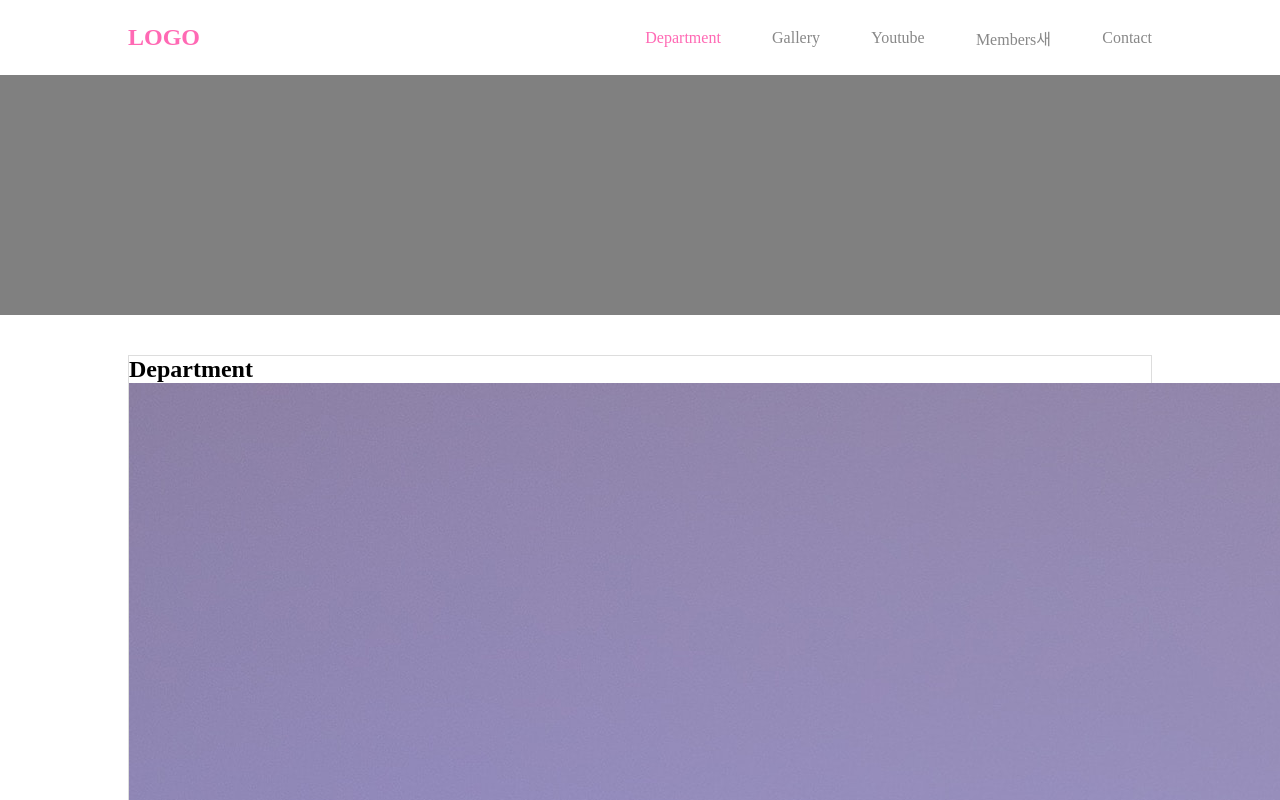
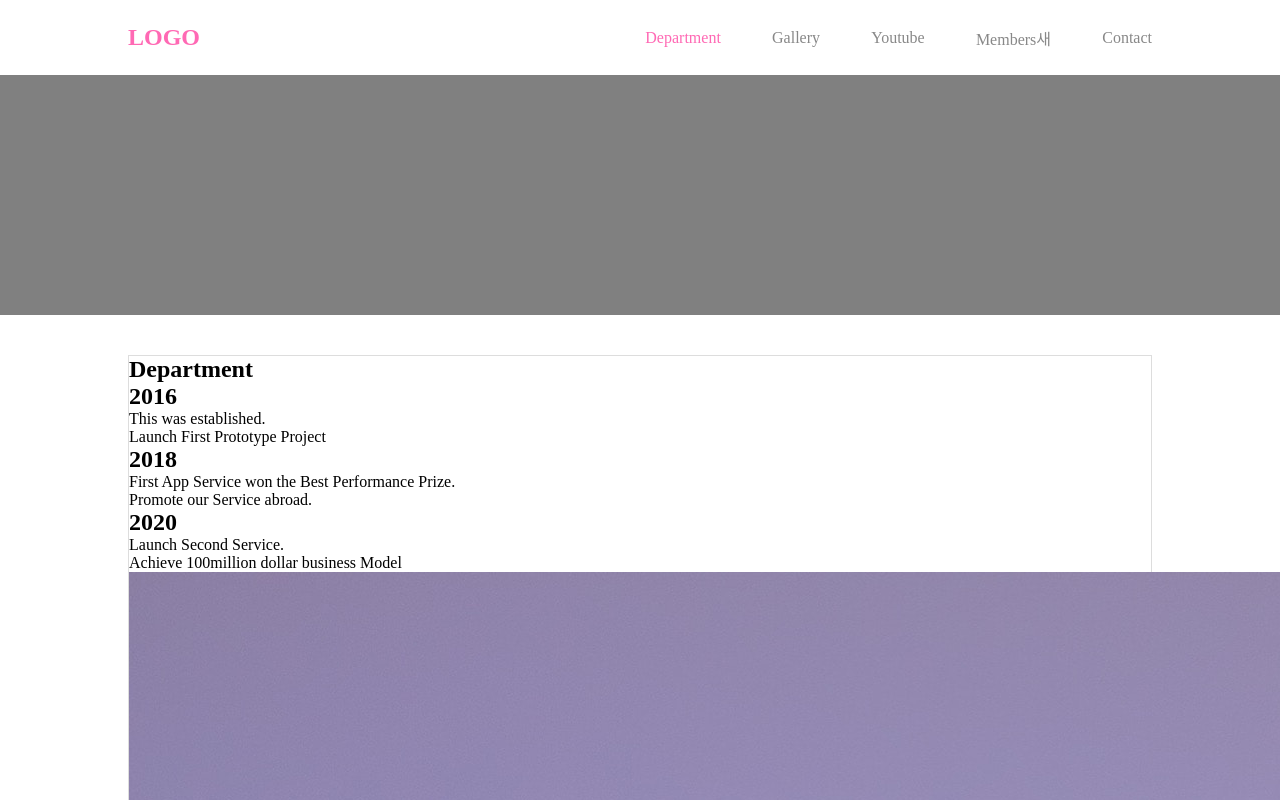
Before and after one commit to index00913/react_portpolio, a React (Create React App) app: page /#/department in a window 1280 px wide. Shown: the top 800 px of the page. Built offline with nearby package versions, Linux system fonts and the light colour scheme.

Commit message:
복잡한 형태의 json구조 반복 출력

```diff
--- a/src/components/sub/department/Department.jsx
+++ b/src/components/sub/department/Department.jsx
@@ -1,25 +1,46 @@
 import Layout from '../../common/layout/Layout';
 import { useEffect, useState } from 'react';
+const path = process.env.PUBLIC_URL;
 
 export default function Department() {
 	console.log('re-render');
-	const path = process.env.PUBLIC_URL;
-
-	console.log('re-render');
 	const [Department, setDepartment] = useState([]);
+	const [History, setHistory] = useState([]);
 
 	useEffect(() => {
 		//해당 useEffect구문은 컴포넌트 마운트시 한번만 동작됨
-		fetch('/DB/department.json')
+		fetch(`${path}/DB/department.json`)
 			.then((data) => data.json())
 			.then((json) => {
 				console.log(json.members);
 				setDepartment(json.members);
 			});
+
+		fetch(`${path}/DB/history.json`)
+			.then((data) => data.json())
+			.then((json) => {
+				console.log(json.history);
+				setHistory(json.history);
+			});
 	}, []);
 
 	return (
 		<Layout title={'Department'}>
+			<div>
+				{History.map((data, idx) => {
+					return (
+						<article key={idx}>
+							{/* {2016: 배열} */}
+							<h2>{Object.keys(data)[0]}</h2>
+							<ul>
+								{Object.values(data)[0].map((data, idx) => {
+									return <li key={idx}>{data}</li>;
+								})}
+							</ul>
+						</article>
+					);
+				})}
+			</div>
 			{Department.map((member, idx) => {
 				return (
 					<article key={idx}>
@@ -40,4 +61,7 @@
 	2. useEffect를 이용해서 컴포넌트 마운트시 한번만 외부데이터 fetching
 	3. 받아온 외부데이터는 useState를 통해서 state에 담아주고, state변경에 따라 화면 렌더링
 	4. state에 담겨있는 데이터로 map으로 반복돌면서 동적으로 돔생성 (JSX)
+
+	Object.keys(객체) : 객체의 key값만 배열로 반환
+	Object.values(객체) : 해당객체의 value값만 배열로 반환
 */
```
